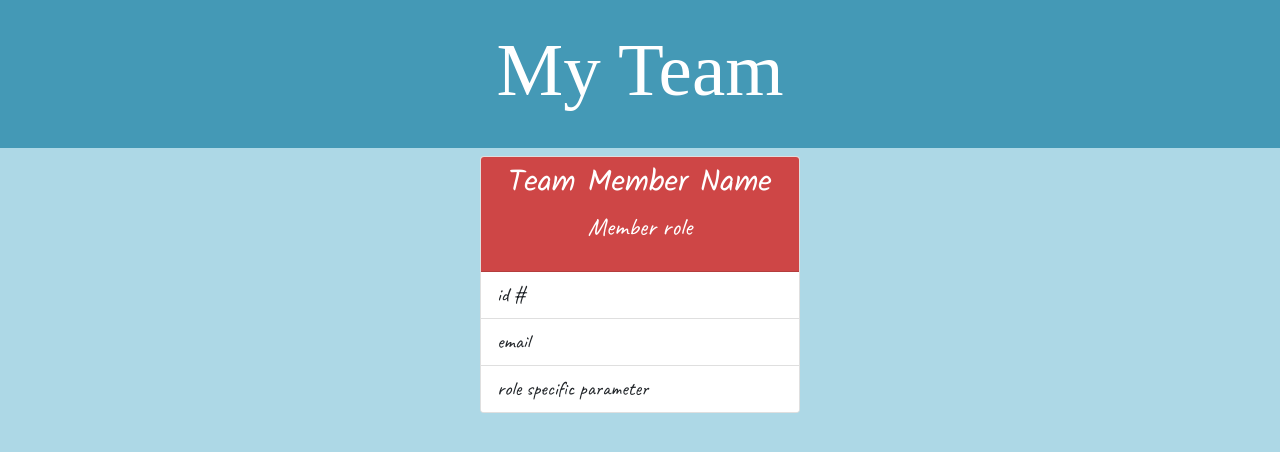
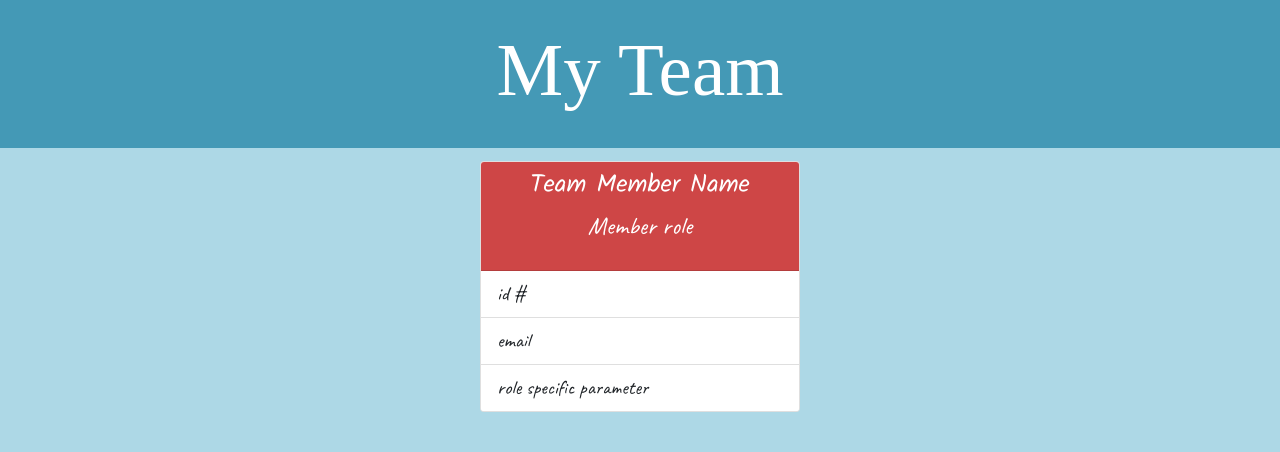
Before and after one commit to andrewbyoo/team-profile-generator, a website: page src/template-index.html in a window 1280 px wide. Drawn offline with nearby package versions, Linux system fonts and the light colour scheme; a web font is replaced by a local one.

Commit message:
Added minimum width and margin to cards and changed font size on memberName as the font family added was larger than the other font

```diff
--- a/src/template-style.css
+++ b/src/template-style.css
@@ -16,6 +16,11 @@ body {
   font-size: 30px;
 }
 
+.card {
+  min-width: 20rem;
+  margin: 5px;
+}
+
 .card-header {
   background-color: #CE4646;
   color: #ffffff;
@@ -23,7 +28,7 @@ body {
 }
 
 .memberName {
-  font-size: 30px;
+  font-size: 25px;
   font-family: 'Kalam';
 }
 
```
